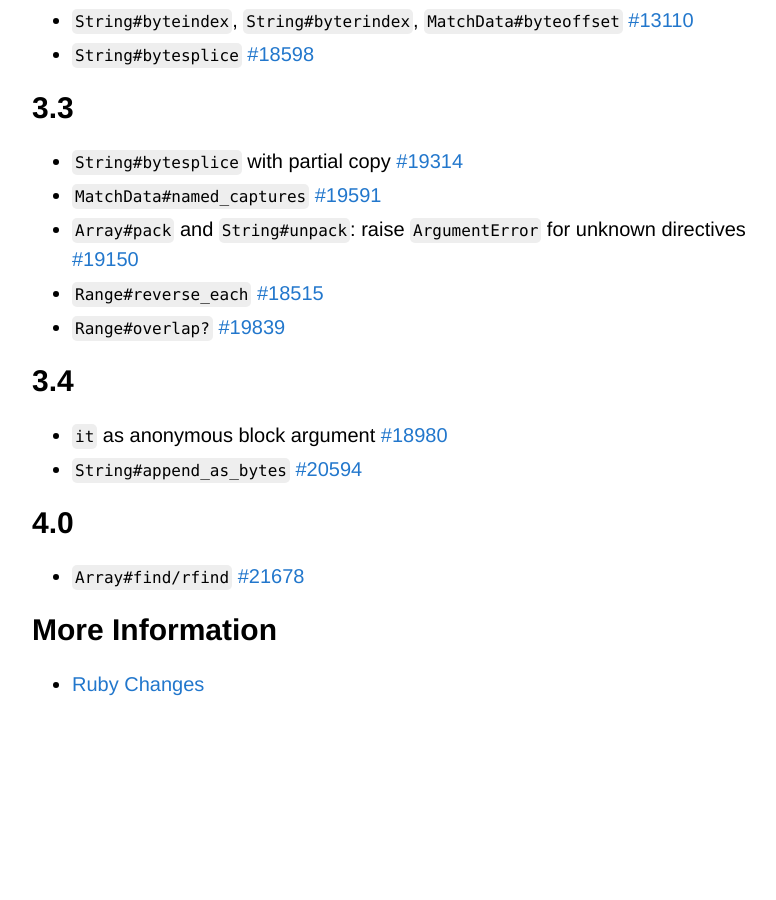
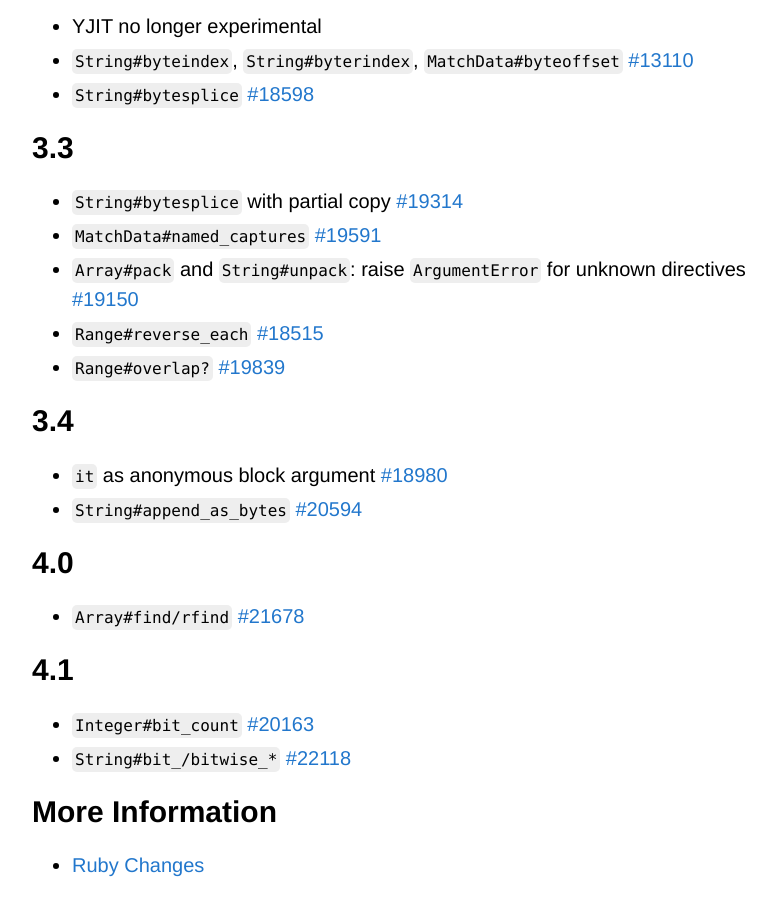
Before and after one commit to Maumagnaguagno/maumagnaguagno.github.io, a Jekyll site: the page built from ruby-versions.md, in a window 1280 px wide and 900 px high, scrolled down 4775 px. Shown: the whole window, without its empty margins (228-1004 px from the left). Built offline with Jekyll 4.4.1, drawn with Linux system fonts in a browser that asks for light colours; our own code applies the rules of GitHub Pages for plain Markdown files; before the commit the page ends 5494 px from its top, so only the background shows below that.

Commit message:
Add expected features for Ruby 4.1 in Ruby Versions

```diff
--- a/ruby-versions.md
+++ b/ruby-versions.md
@@ -26,6 +26,7 @@ This is a reminder of how Ruby evolves through time.
 [3.3](#33) | 2023-12-25 | 2026-04-01     | 2027-03-31
 [3.4](#34) | 2024-12-25 | TBA            | TBA
 [4.0](#40) | 2025-12-25 | TBA            | TBA
+[4.1](#41) | TBA        | TBA            | TBA
 
 {% assign issue = "https://bugs.ruby-lang.org/issues/" %}
 
@@ -155,5 +156,9 @@ This is a reminder of how Ruby evolves through time.
 ## 4.0
 - ``Array#find/rfind`` [#21678]({{ issue }}21678)
 
+## 4.1
+- ``Integer#bit_count`` [#20163]({{ issue }}20163)
+- ``String#bit_/bitwise_*`` [#22118]({{ issue }}22118)
+
 ## More Information
 - [Ruby Changes](https://rubyreferences.github.io/rubychanges/)
```
